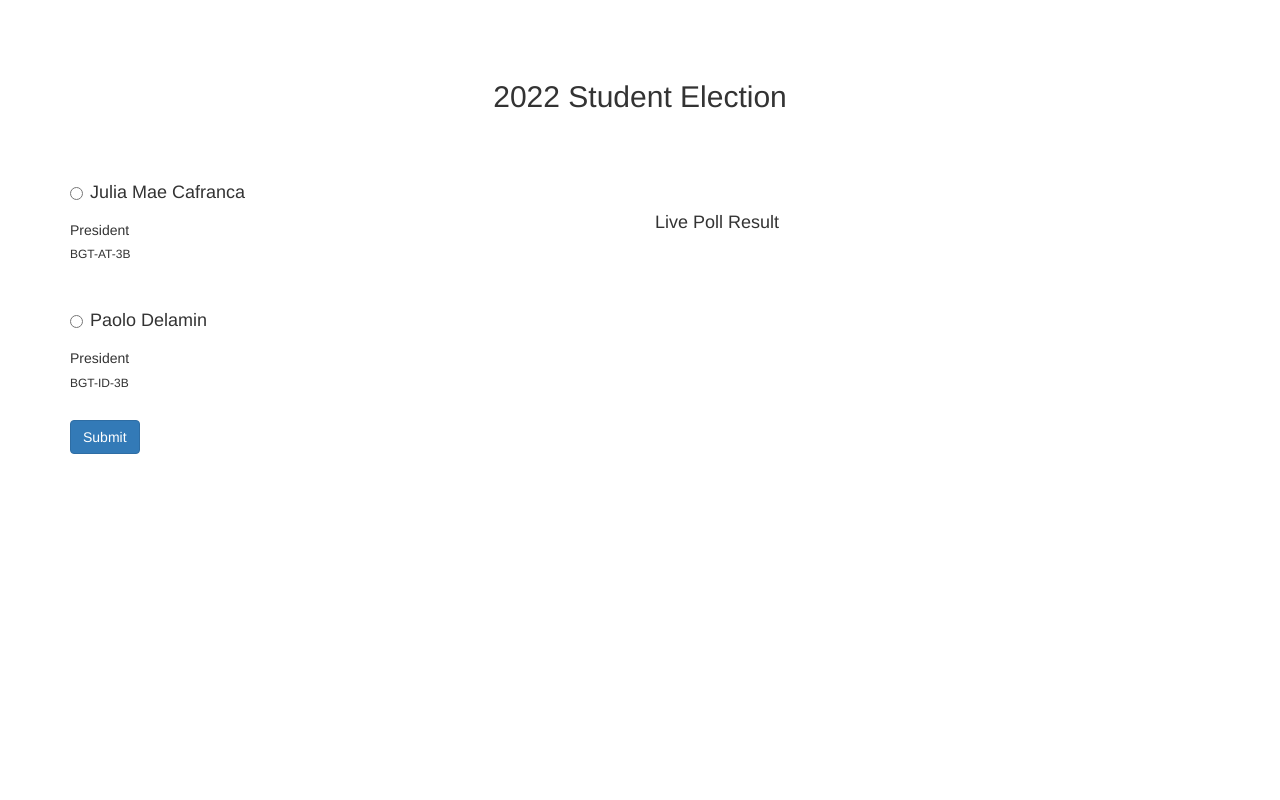
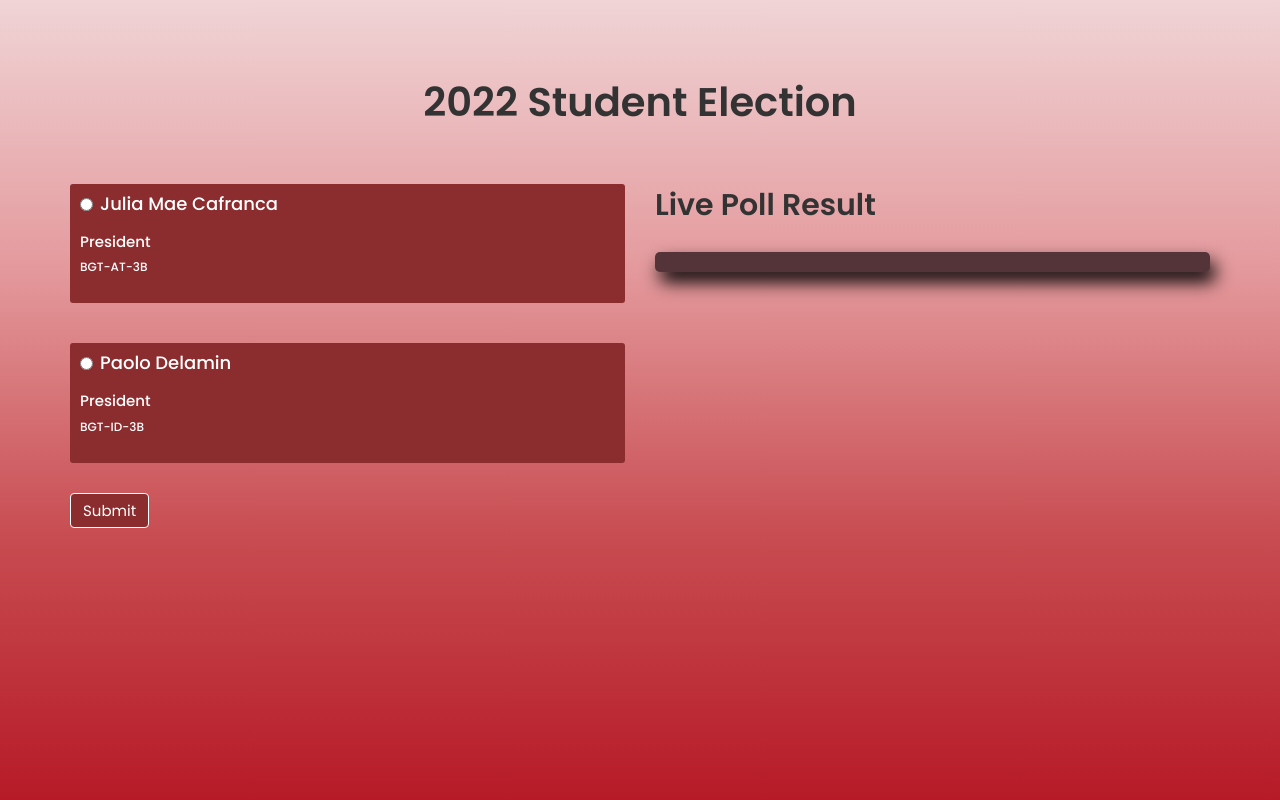
Before and after one commit to Bubs0220/Voting-System, a PHP site: page /voting/index.php in a window 1280 px wide. Run offline with PHP 8.4, Linux system fonts and the light colour scheme; data comes from the database, SQL or seed files in the repository; data that the repository does not hold is empty.

Commit message:
UI student home page

```diff
--- a/addcandidate/addnew.php
+++ b/addcandidate/addnew.php
@@ -4,8 +4,8 @@
 	$name=$_POST['name'];
 	$position=$_POST['position'];
 	$course=$_POST['course'];
-	$image=$_POST['image'];
 
-	mysqli_query($conn,"insert into candidates (name, position, course, image) values ('$name', '$position', '$course','$image')");
+
+	mysqli_query($conn,"insert into candidates (name, position, course) values ('$name', '$position', '$course')");
 	header('location:addstudent.php');
 ?>
--- a/addcandidate/addstudent.php
+++ b/addcandidate/addstudent.php
@@ -34,12 +34,12 @@
 					th{
 						color: black;
 						font-family: 'Poppins';
+						text-align: center;
 					}
 				</style>
 				<th>Name</th>
 				<th>Position</th>
 				<th>Course</th>
-				<th>Image</th>
 				<th>Action</th>
 			</thead>
 			<tbody>
@@ -53,7 +53,7 @@
 						<td><?php echo ucwords($row['name']); ?></td>
 						<td><?php echo ucwords($row['position']); ?></td>
 						<td><?php echo $row['course']; ?></td>
-						<td><?php echo $row['image']; ?></td>
+
 
 						<td>
 							<a href="#edit<?php echo $row['userid']; ?>" data-toggle="modal" class="btn btn-warning"><span class="glyphicon glyphicon-edit"></span> Edit</a> &nbsp;
--- a/addcandidate/edit.php
+++ b/addcandidate/edit.php
@@ -24,9 +24,9 @@
 	$name=$_POST['name'];
 	$position=$_POST['position'];
 	$course=$_POST['course'];
-	$image=$_POST['image'];
 
-	mysqli_query($conn,"update candidates set name='$name', position='$position', course='$course', image='$image' where userid='$id'");
+
+	mysqli_query($conn,"update candidates set name='$name', position='$position', course='$course' where userid='$id'");
 	header('location:addstudent.php');
 
 ?>
--- a/voting/index.php
+++ b/voting/index.php
@@ -4,6 +4,7 @@
 
 <html>
     <head>
+
         <title>Voting System</title>
         <link rel="stylesheet" href="https://maxcdn.bootstrapcdn.com/bootstrap/3.3.6/css/bootstrap.min.css" />
 				<script src="https://ajax.googleapis.com/ajax/libs/jquery/2.2.0/jquery.min.js"></script>
@@ -11,17 +12,62 @@
 
     </head>
     <body>
+		<style>
+			@import url('https://fonts.googleapis.com/css2?family=Noto+Sans:wght@700&family=Poppins:wght@400;500;600&display=swap');
+			body{
+				background: linear-gradient(#f0d4d6,#e49a9d,#c84d52,#b61a27);
+				font-family: 'Poppins';
+			}
+			h1{
+				font-size: 40px;
+				font-weight: bold;
+			}
+			h2{
+				margin-top: -25px;
+				font-weight: bold;
+			}
+			.btn{
+				font-size: 15px;
+				background: #8b2d2e;
+				border-color: white;
+			}
+			.btn:hover{
+				background: #c84d52;
+				border-color: white;
+
+			}
+			h5{
+				margin: 10px;
+				font-size: 15px;
+				color: white;
+			}
+			h4{
+				margin: 10px;
+				color: white;
+			}
+			h6{
+				margin: 10px;
+				color:white;
+			}
+			label{
+				color: white;
+				white-space: nowrap;
+			}
+			.progress{
+				margin-left: 60px;
+			}
+		</style>
         <div class="container">
             <br />
             <br />
 			<br />
-			<h2 align="center">2022 Student Election</h2><br />
+			<h1 align="center">2022 Student Election</h1><br />
 			<div class="row">
 				<div class="col-md-6">
 					<form method="post" id="poll_form">
 						<br />
 						<?php for($i=0; $i < $x; $i++) { ?>
-							<div class="radio">
+							<div class="radio" style="background:#8b2d2e; padding-bottom: 20px; border-radius: 3px">
 								<label><h4><input type="radio" name="poll_option" class="poll_option" value="<?php echo $names[$i]?>" /> <?php echo $names[$i]?></h4></label>
 								<h5><?php echo $positions[$i] ?></h5>
 								<h6><?php echo $courses[$i] ?></h6>
@@ -36,8 +82,8 @@
 					<br />
 					<br />
 					<br />
-					<h4>Live Poll Result</h4><br />
-					<div id="poll_result"></div>
+					<h2>Live Poll Result</h2><br />
+					<div id="poll_result" style="background:  #543438; box-shadow: 5px 10px 18px black; padding: 10px 10px 10px 10px; border-radius: 5px"></div>
 				</div>
 			</div>
 
```
